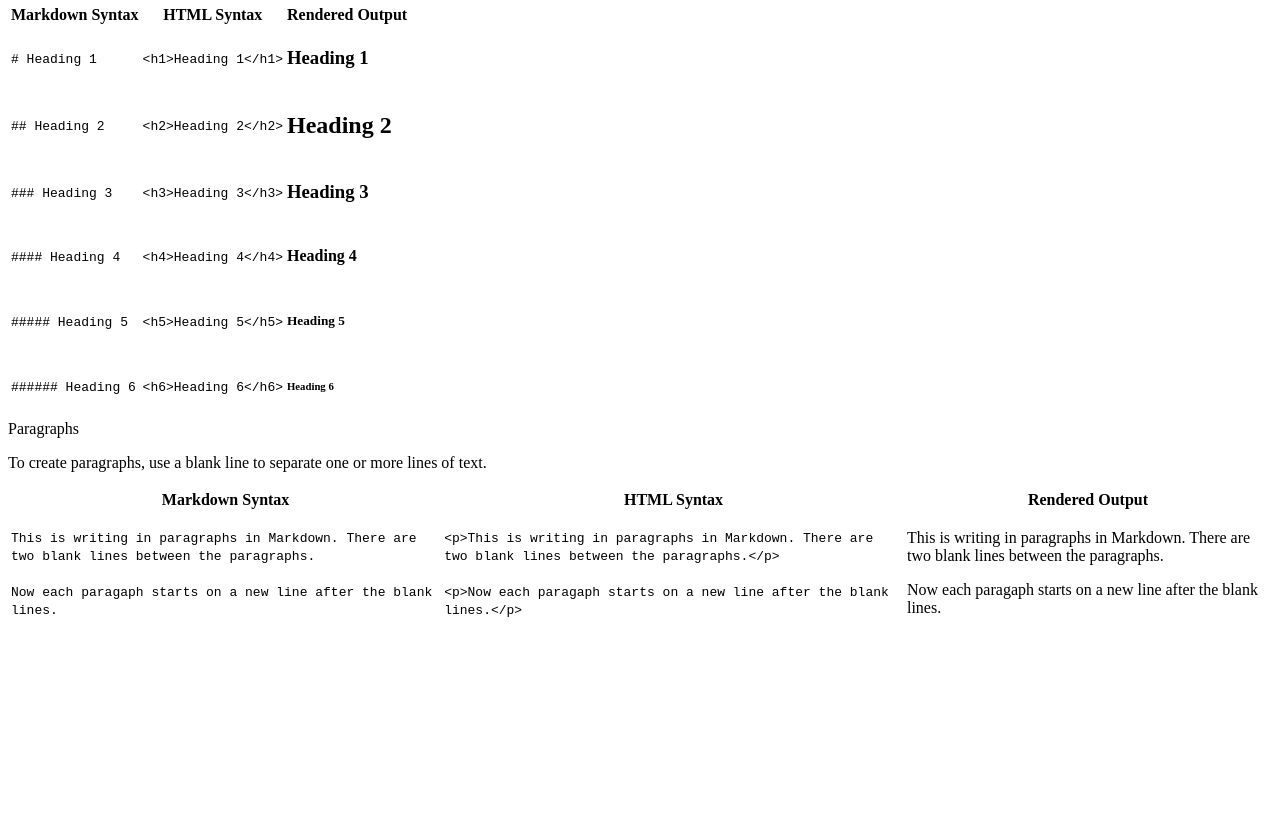
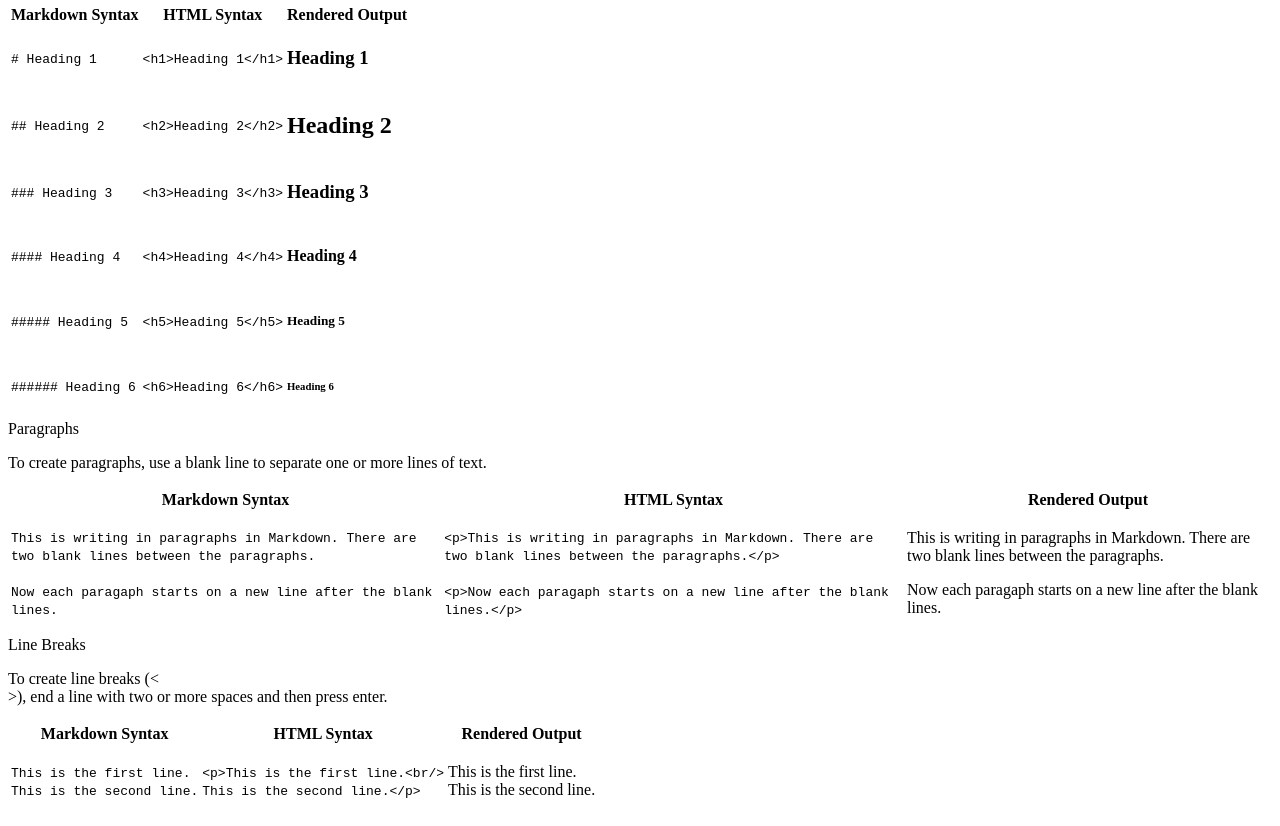
Before and after one commit to JManiBiz/Markdown-documentation, a plain HTML site: page index.html in a window 1280 px wide. Shown: the part 482-1308 px from the top of the page. Before the commit the page ends 1126 px from the top, so only its background shows below. Drawn offline with Linux system fonts and the light colour scheme.

Commit message:
Added line break section

```diff
--- a/index.html
+++ b/index.html
@@ -205,6 +205,49 @@
             </tr>
           </table>
         </section>
+
+        <section class="sub-section" id="line-breaks">
+          <header>Line Breaks</header>
+          <article>
+            <p>
+              To create line breaks (&lt;<br />&gt;), end a line with two or
+              more spaces and then press enter.
+            </p>
+          </article>
+          <table>
+            <thead>
+              <tr>
+                <th>Markdown Syntax</th>
+                <th>HTML Syntax</th>
+                <th>Rendered Output</th>
+              </tr>
+            </thead>
+            <tbody>
+              <tr>
+                <td>
+                  <code>
+                    This is the first line. <br />
+                    This is the second line.
+                  </code>
+                </td>
+                <td>
+                  <code>
+                    &lt;p&gt;This is the first line.&lt;br/&gt;
+                    <br />
+                    This is the second line.&lt;/p&gt;
+                  </code>
+                </td>
+                <td>
+                  <p>
+                    This is the first line.
+                    <br />
+                    This is the second line.
+                  </p>
+                </td>
+              </tr>
+            </tbody>
+          </table>
+        </section>
       </section>
     </main>
   </body>
```
